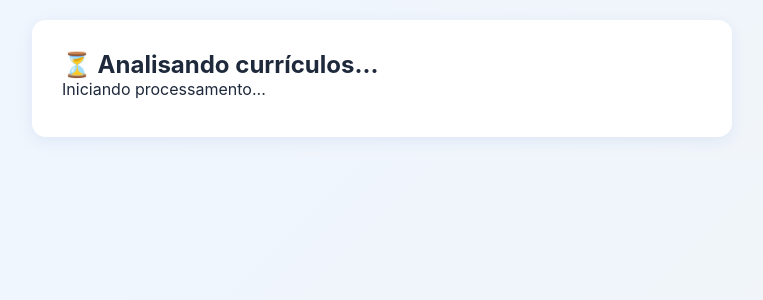
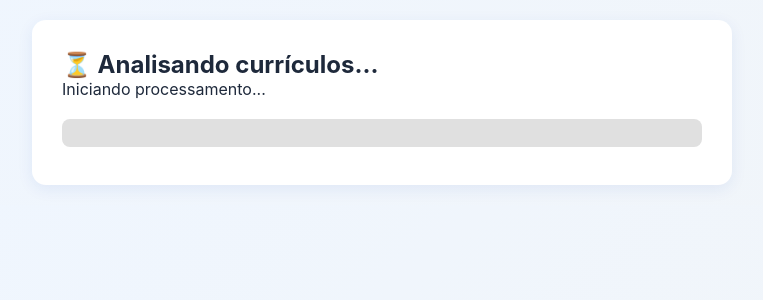
Before and after one commit to guiga22072000-bot/Triagemcurriculoq, a Python web app: template templates/progresso.html in a window 1280 px wide. Shown: the top 300 px of the page, without its empty margins (258-1021 px from the left). Run offline with Jinja, Linux system fonts and the light colour scheme; the template is opened without the code that fills it: most values are stand-ins (such as "Sample title", 1, 10 or a date in 2020).

Commit message:
Update style.css

```diff
--- a/static/style.css
+++ b/static/style.css
@@ -256,3 +256,18 @@ th {
   font-size: 12px;
   word-break: break-all;
 }
+.progress-bar-wrapper {
+  background: #e0e0e0;
+  border-radius: 8px;
+  height: 28px;
+  width: 100%;
+  margin-top: 20px;
+  overflow: hidden;
+}
+
+.progress-bar-fill {
+  height: 100%;
+  background: linear-gradient(90deg, #1F4E79, #2e86de);
+  border-radius: 8px;
+  transition: width 0.6s ease;
+}
```
